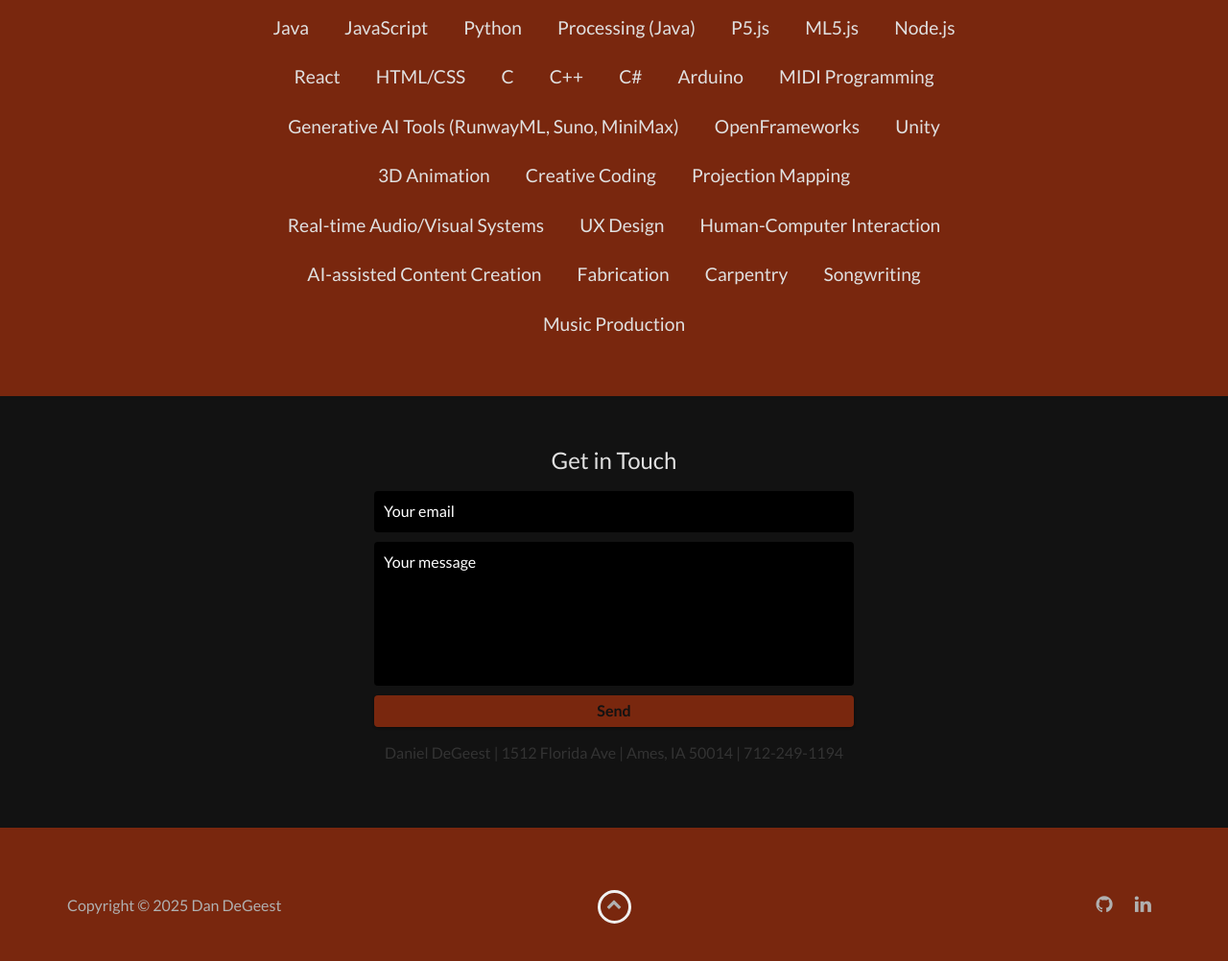
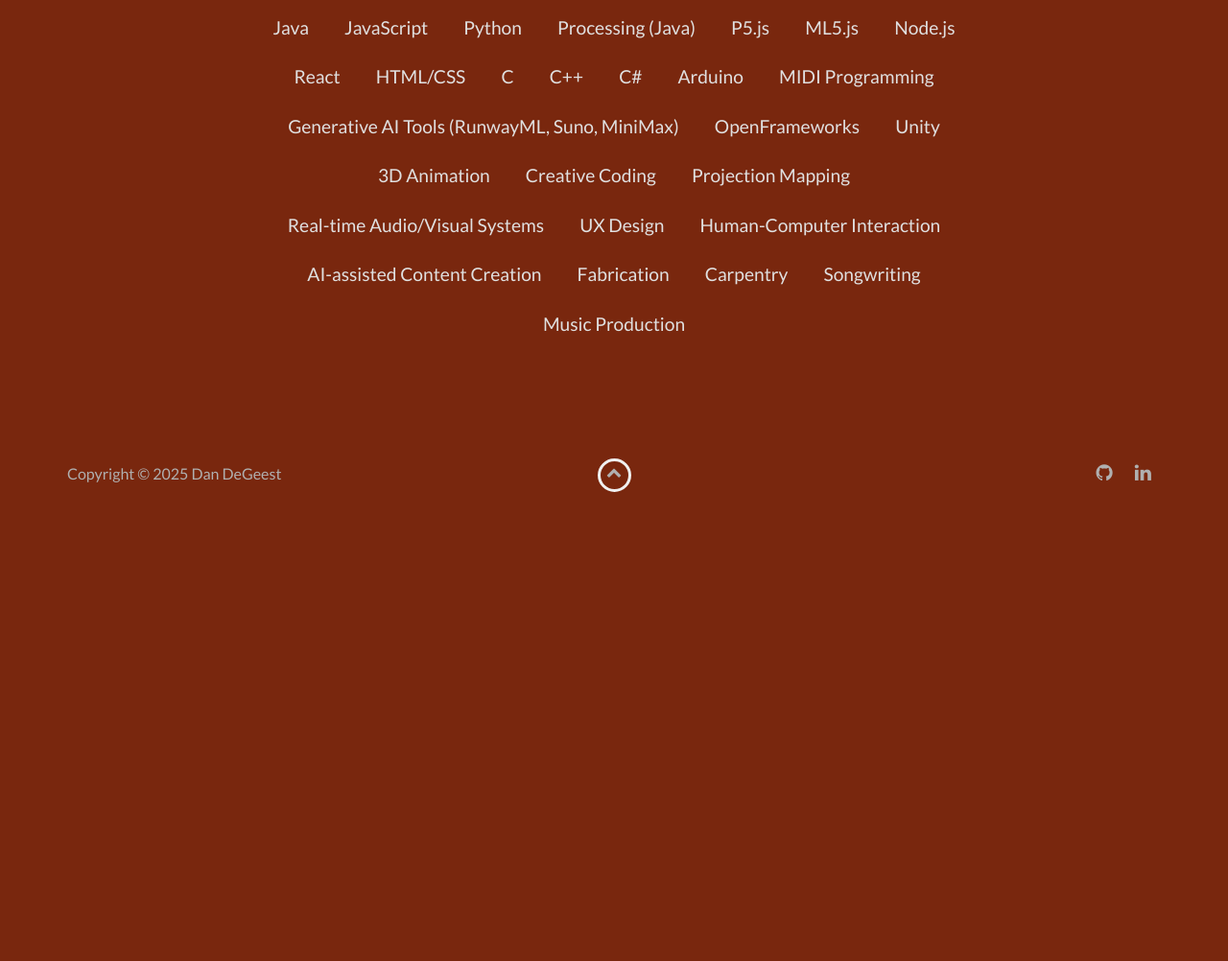
Before and after one commit to dandegeest/dandegeest.github.io, a website: page index.html in a window 1280 px wide. Shown: the part 6673-7675 px from the top of the page at 96% size. After the commit the page ends 7240 px from the top, so only its background shows below. Drawn offline with nearby package versions, Linux system fonts and the light colour scheme.

Commit message:
Update index.html

```diff
--- a/index.html
+++ b/index.html
@@ -368,23 +368,6 @@
     </div>
     <!-- End #skills -->
 
-    <div id="contact">
-        <h2>Get in Touch</h2>
-        <div id="contact-form">
-            <form method="POST" action="https://formspree.io/email@email.com">
-                <input type="hidden" name="_subject" value="Contact request from personal website" />
-                <input type="email" name="_replyto" placeholder="Your email" required>
-                <textarea name="message" placeholder="Your message" required></textarea>
-                <button type="submit">Send</button>
-            </form>
-        </div>
-        <!-- End #contact-form -->
-        <div class="contact-info">
-            <p>Daniel DeGeest | 1512 Florida Ave | Ames, IA 50014 | 712-249-1194</p>
-        </div>
-    </div>
-    <!-- End #contact -->
-
     <footer>
         <div class="container">
             <div class="row">
```
